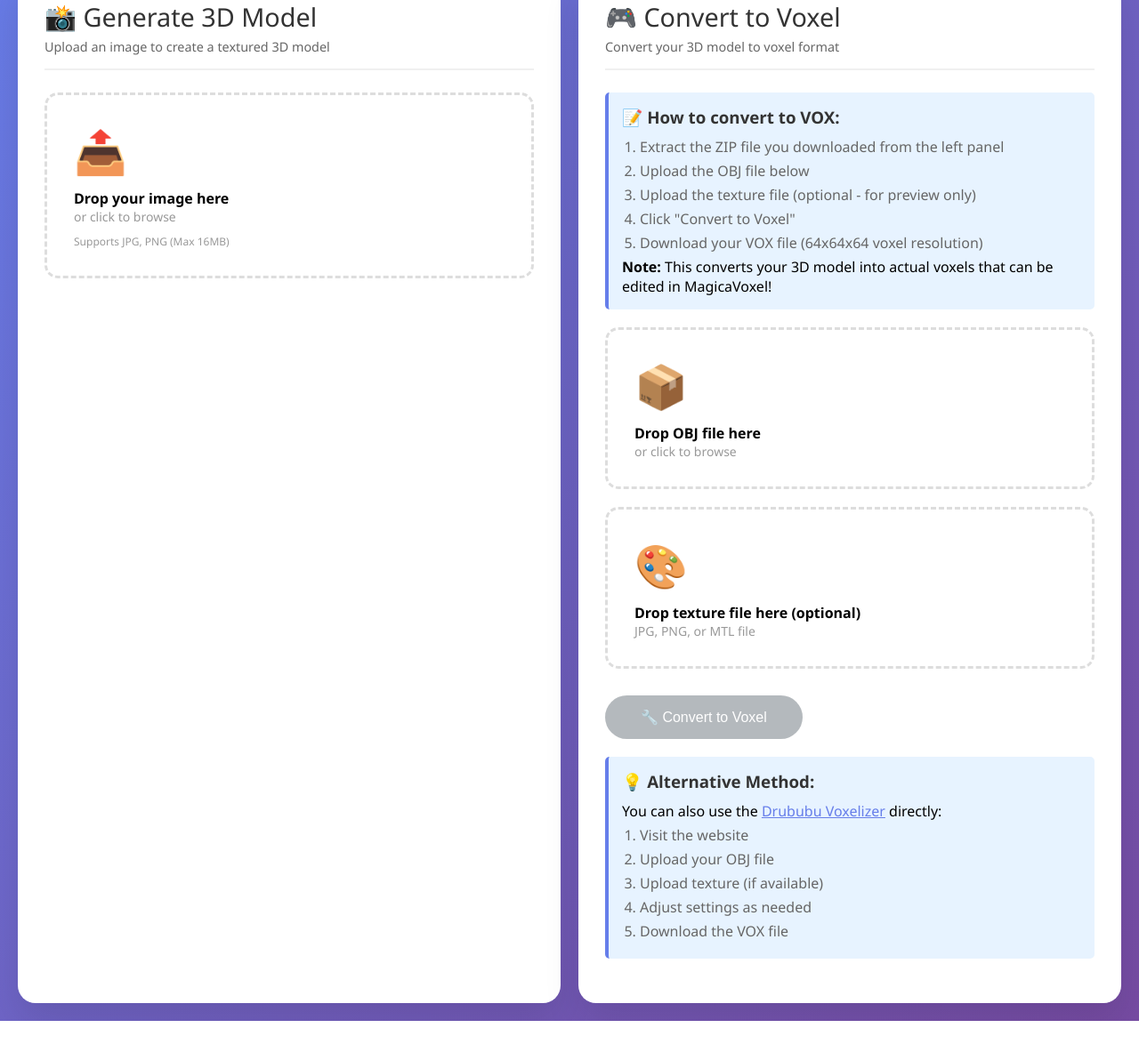
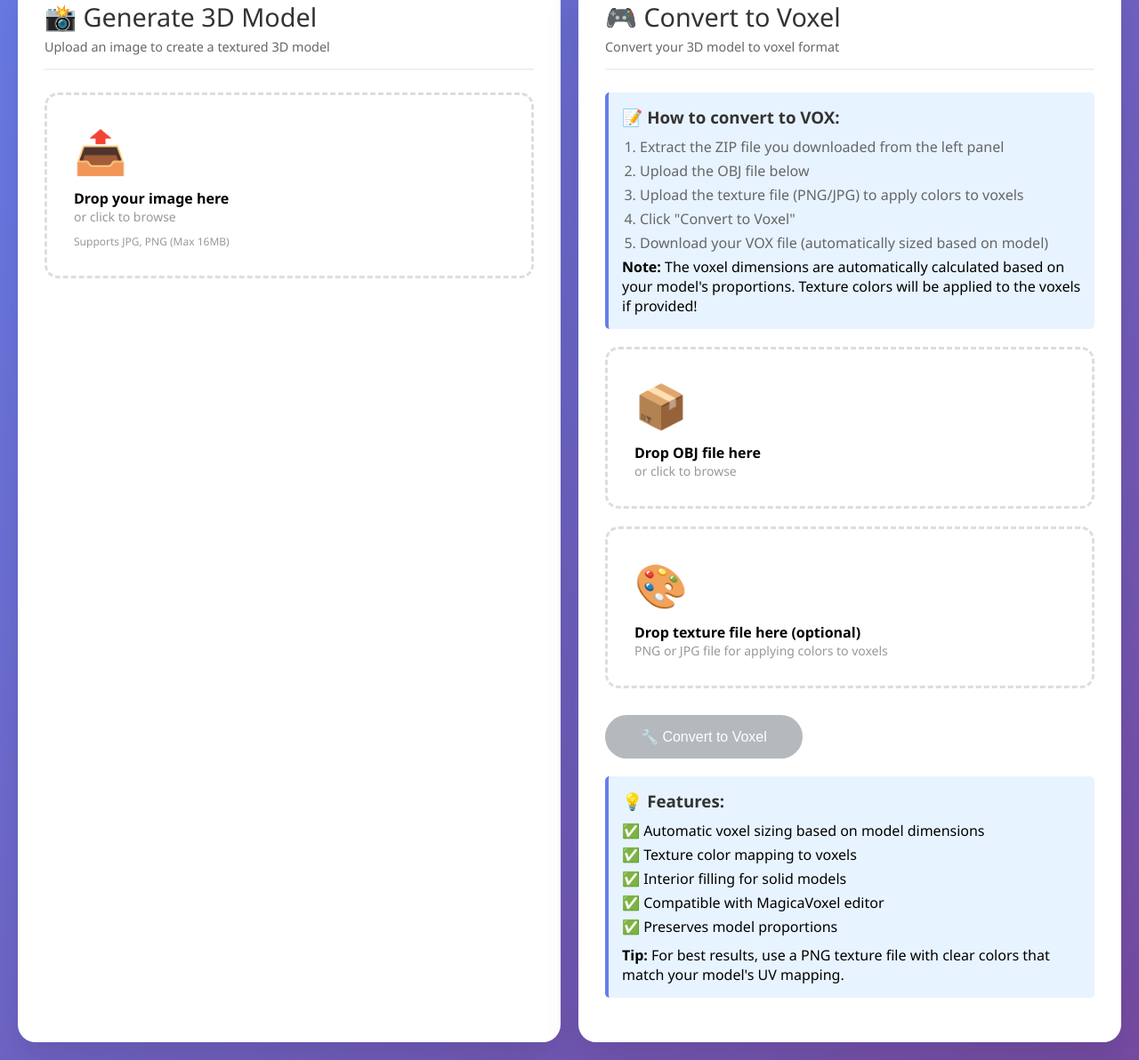
Before and after one commit to Firudesu/3dmodel-generation, a Flask app: page / in a window 1280 px wide. Shown: the part 168-1360 px from the top of the page at 89% size. Before the commit the page ends 1316 px from the top, so only its background shows below. Run offline with Flask 3, Linux system fonts and the light colour scheme.

Commit message:
feat: Add texture support to OBJ to VOX conversion
Co-authored-by: firudesu <firudesu@googlemail.com>

```diff
--- a/app.py
+++ b/app.py
@@ -280,7 +280,7 @@ def extract_model_files(model_path):
         return model_file, []
 
 def convert_to_voxel(obj_file_path, texture_files=None):
-    """Convert OBJ to VOX using Python voxelizer"""
+    """Convert OBJ to VOX using Python voxelizer with texture support"""
     print(f"Starting voxel conversion for: {obj_file_path}")
     update_status("Converting to voxel...", 95, "Voxelizing 3D model")
 
@@ -292,152 +292,59 @@ def convert_to_voxel(obj_file_path, texture_files=None):
         sys.path.insert(0, os.path.dirname(os.path.abspath(__file__)))
         from voxel_converter import convert_obj_to_vox
 
-        print("Using Python voxel converter...")
+        print("Using Python voxel converter with texture support...")
 
-        # Convert with reasonable voxel resolution
-        voxel_size = 64  # 64x64x64 voxel grid
-        result_path = convert_obj_to_vox(obj_file_path, vox_file_path, voxel_size)
+        # Find the first texture file if available
+        texture_path = None
+        if texture_files:
+            for tex in texture_files:
+                if tex.endswith(('.png', '.jpg', '.jpeg')):
+                    texture_path = tex
+                    print(f"Using texture file: {texture_path}")
+                    break
 
-        print(f"✅ Successfully converted to VOX: {result_path}")
+        # Convert with dynamic voxel sizing based on OBJ dimensions
+        # The converter will automatically calculate optimal dimensions
+        result_path = convert_obj_to_vox(obj_file_path, vox_file_path, voxel_size=None, texture_path=texture_path)
+
+        print(f"✅ Successfully converted to VOX with texture: {result_path}")
         return result_path
 
     except ImportError as e:
-        print(f"⚠️ Voxel converter not available: {e}")
-        print("Attempting browser-based conversion...")
+        print(f"⚠️ Voxel converter import error: {e}")
+        print("Installing required dependencies...")
+        try:
+            import subprocess
+            subprocess.check_call([sys.executable, "-m", "pip", "install", "Pillow"])
+            print("✅ Dependencies installed, retrying...")
 
-        # Fallback to browser automation if available
-        if PLAYWRIGHT_AVAILABLE:
-            return convert_with_playwright(obj_file_path, texture_files, vox_file_path)
-        else:
-            # Last resort - create basic VOX structure
-            print("Creating basic VOX file as fallback...")
-            vox_data = bytearray()
-            vox_data.extend(b'VOX ')
-            vox_data.extend((150).to_bytes(4, 'little'))
-            vox_data.extend(b'MAIN')
-            vox_data.extend((0).to_bytes(4, 'little'))
-            vox_data.extend((28 + 12 + 12).to_bytes(4, 'little'))
-            vox_data.extend(b'SIZE')
-            vox_data.extend((12).to_bytes(4, 'little'))
-            vox_data.extend((0).to_bytes(4, 'little'))
-            vox_data.extend((32).to_bytes(4, 'little'))
-            vox_data.extend((32).to_bytes(4, 'little'))
-            vox_data.extend((32).to_bytes(4, 'little'))
-            vox_data.extend(b'XYZI')
-            vox_data.extend((4).to_bytes(4, 'little'))
-            vox_data.extend((0).to_bytes(4, 'little'))
-            vox_data.extend((0).to_bytes(4, 'little'))
+            # Retry import after installing Pillow
+            from voxel_converter import convert_obj_to_vox
 
-            with open(vox_file_path, 'wb') as f:
-                f.write(vox_data)
+            texture_path = None
+            if texture_files:
+                for tex in texture_files:
+                    if tex.endswith(('.png', '.jpg', '.jpeg')):
+                        texture_path = tex
+                        print(f"Using texture file: {texture_path}")
+                        break
 
-            return vox_file_path
+            result_path = convert_obj_to_vox(obj_file_path, vox_file_path, voxel_size=None, texture_path=texture_path)
+            print(f"✅ Successfully converted to VOX: {result_path}")
+            return result_path
+        except Exception as install_error:
+            print(f"❌ Could not install dependencies: {install_error}")
+            # Create a basic voxel file anyway
+            print("Creating basic VOX file without texture...")
+            from voxel_converter import convert_obj_to_vox
+            result_path = convert_obj_to_vox(obj_file_path, vox_file_path, voxel_size=64)
+            return result_path
 
     except Exception as e:
         print(f"❌ Voxel conversion error: {e}")
         raise Exception(f"Failed to convert to voxel: {str(e)}")
 
-def convert_with_playwright(obj_file_path, texture_files, vox_file_path):
-    """Fallback browser-based conversion"""
-
-    try:
-        print("Launching browser for voxel conversion...")
-        with sync_playwright() as p:
-            browser = p.chromium.launch(
-                headless=True,
-                args=['--no-sandbox', '--disable-dev-shm-usage']  # Required for some environments
-            )
-            context = browser.new_context(accept_downloads=True)
-            page = context.new_page()
-            print("Browser launched successfully")
-    except Exception as e:
-        if "Executable doesn't exist" in str(e):
-            print("🔧 Playwright browsers not found, attempting to install...")
-            try:
-                import subprocess
-                result = subprocess.run(
-                    [sys.executable, "-m", "playwright", "install", "chromium"],
-                    capture_output=True,
-                    text=True,
-                    check=True
-                )
-                print(f"Installation output: {result.stdout}")
-                if result.returncode != 0:
-                    print(f"Installation error: {result.stderr}")
-                    raise Exception("Failed to install Playwright browsers")
-
-                print("✅ Browsers installed, retrying...")
-                with sync_playwright() as p:
-                    browser = p.chromium.launch(
-                        headless=True,
-                        args=['--no-sandbox', '--disable-dev-shm-usage']
-                    )
-                    context = browser.new_context(accept_downloads=True)
-                    page = context.new_page()
-            except Exception as install_error:
-                print(f"❌ Failed to install Playwright: {install_error}")
-                raise Exception(f"Cannot use browser-based voxel conversion: {install_error}")
-        else:
-            print(f"❌ Browser launch failed: {e}")
-            raise Exception(f"Failed to launch browser for voxel conversion: {e}")
-
-    # Now try the actual conversion
-    try:
-        print("Navigating to Drububu voxelizer...")
-        page.goto("https://drububu.com/miscellaneous/voxelizer/?out=obj", timeout=30000)
-        page.wait_for_load_state("networkidle", timeout=30000)
-        print("Page loaded successfully")
-
-        # Upload OBJ file
-        file_input = page.locator('input[type="file"]#file_input')
-        file_input.set_input_files(str(obj_file_path))
-        page.wait_for_timeout(5000)
-
-        # Upload texture if available
-        if texture_files:
-            texture_input = page.locator('input[type="file"]#file_input_texture')
-            texture_input.set_input_files(str(texture_files[0]))
-            page.wait_for_timeout(5000)
-
-        # Download result
-        with page.expect_download() as download_info:
-            page.evaluate("""
-                const elements = document.querySelectorAll('a, button, input[type="submit"]');
-                for (let el of elements) {
-                    const text = el.textContent.toLowerCase();
-                    if (text.includes('download') || text.includes('obj')) {
-                        el.click();
-                        break;
-                    }
-                }
-            """)
-
-        download = download_info.value
-        vox_file_path = os.path.join(app.config['OUTPUT_FOLDER'], 'model.vox')
-        download.save_as(vox_file_path)
-
-        return vox_file_path
-
-    except Exception as e:
-        print(f"Voxel conversion error: {e}")
-        # Create a placeholder VOX file
-        vox_file_path = os.path.join(app.config['OUTPUT_FOLDER'], 'model.vox')
-
-        # Try to create a simple VOX file header (MagicaVoxel format)
-        # This is a minimal valid VOX file structure
-        vox_header = b'VOX \x96\x00\x00\x00MAIN\x00\x00\x00\x00\x00\x00\x00\x00'
-
-        try:
-            with open(vox_file_path, 'wb') as f:
-                f.write(vox_header)
-            print(f"Created placeholder VOX file at: {vox_file_path}")
-            return vox_file_path
-        except:
-            print("Failed to create placeholder VOX file")
-            raise Exception(f"Voxel conversion failed: {e}")
-    finally:
-        if 'browser' in locals():
-            browser.close()
+# Removed convert_with_playwright function as we're not using browser-based conversion anymore
 
 def test_api_endpoints():
     """Test which Meshy API endpoints are working"""
@@ -953,7 +860,7 @@ def download_file(filename):
 
 @app.route('/convert/manual', methods=['POST'])
 def manual_voxel_convert():
-    """Handle manual voxel conversion"""
+    """Handle manual voxel conversion with texture support"""
     try:
         if 'obj_file' not in request.files:
             return jsonify({'error': 'No OBJ file provided'}), 400
@@ -969,27 +876,46 @@ def manual_voxel_convert():
         if texture_file:
             texture_path = os.path.join(app.config['UPLOAD_FOLDER'], secure_filename(texture_file.filename))
             texture_file.save(texture_path)
+            print(f"Texture file saved: {texture_path}")
 
-        # Create a basic VOX file
+        # Convert to VOX with texture support
         try:
             vox_path = convert_to_voxel(obj_path, [texture_path] if texture_path else None)
+
+            # Get file size for response
+            vox_size = os.path.getsize(vox_path)
+
+            message = 'VOX file created successfully!'
+            if texture_path:
+                message += ' Texture colors applied to voxels.'
+            else:
+                message += ' No texture applied (using default colors).'
+
             return jsonify({
                 'success': True,
                 'vox_file': os.path.basename(vox_path),
-                'message': 'Basic VOX file created. For full conversion, use Drububu website.'
+                'message': message,
+                'file_size': f'{vox_size / 1024:.1f} KB'
             })
         except Exception as e:
-            # Even if it fails, try to create a basic VOX
-            vox_file_path = os.path.join(app.config['OUTPUT_FOLDER'], 'model.vox')
-            vox_header = b'VOX \x96\x00\x00\x00MAIN\x00\x00\x00\x00\x00\x00\x00\x00'
-            with open(vox_file_path, 'wb') as f:
-                f.write(vox_header)
+            print(f"Conversion error: {e}")
+            # Try basic conversion without texture
+            try:
+                from voxel_converter import convert_obj_to_vox
+                vox_file_path = os.path.join(app.config['OUTPUT_FOLDER'], 'model.vox')
+                convert_obj_to_vox(obj_path, vox_file_path, voxel_size=64)
 
-            return jsonify({
-                'success': True,
-                'vox_file': 'model.vox',
-                'message': 'Created basic VOX file structure.'
-            })
+                return jsonify({
+                    'success': True,
+                    'vox_file': 'model.vox',
+                    'message': 'Created VOX file (texture application failed, using default colors).'
+                })
+            except Exception as fallback_error:
+                print(f"Fallback conversion also failed: {fallback_error}")
+                return jsonify({
+                    'success': False,
+                    'error': f'Conversion failed: {str(e)}'
+                }), 500
 
     except Exception as e:
         return jsonify({'error': str(e)}), 500
--- a/requirements.txt
+++ b/requirements.txt
@@ -3,3 +3,4 @@ playwright>=1.40.0
 flask>=2.3.0
 werkzeug>=2.3.0
 numpy>=1.24.0
+Pillow>=10.0.0
--- a/templates/index.html
+++ b/templates/index.html
@@ -293,11 +293,11 @@
                 <ol>
                     <li>Extract the ZIP file you downloaded from the left panel</li>
                     <li>Upload the OBJ file below</li>
-                    <li>Upload the texture file (optional - for preview only)</li>
+                    <li>Upload the texture file (PNG/JPG) to apply colors to voxels</li>
                     <li>Click "Convert to Voxel"</li>
-                    <li>Download your VOX file (64x64x64 voxel resolution)</li>
+                    <li>Download your VOX file (automatically sized based on model)</li>
                 </ol>
-                <p><strong>Note:</strong> This converts your 3D model into actual voxels that can be edited in MagicaVoxel!</p>
+                <p><strong>Note:</strong> The voxel dimensions are automatically calculated based on your model's proportions. Texture colors will be applied to the voxels if provided!</p>
             </div>
 
             <div class="upload-area" id="uploadAreaObj">
@@ -310,8 +310,8 @@
             <div class="upload-area" id="uploadAreaTexture">
                 <div class="upload-icon">🎨</div>
                 <p><strong>Drop texture file here (optional)</strong></p>
-                <p style="color: #999; font-size: 14px;">JPG, PNG, or MTL file</p>
-                <input type="file" id="textureInput" accept=".jpg,.jpeg,.png,.mtl">
+                <p style="color: #999; font-size: 14px;">PNG or JPG file for applying colors to voxels</p>
+                <input type="file" id="textureInput" accept=".jpg,.jpeg,.png">
             </div>
 
             <button class="btn btn-secondary" id="convertBtn" disabled>🔧 Convert to Voxel</button>
@@ -335,15 +335,15 @@
             </div>
 
             <div class="instructions" style="margin-top: 20px;">
-                <h3>💡 Alternative Method:</h3>
-                <p>You can also use the <a href="https://drububu.com/miscellaneous/voxelizer/" target="_blank" style="color: #667eea;">Drububu Voxelizer</a> directly:</p>
-                <ol>
-                    <li>Visit the website</li>
-                    <li>Upload your OBJ file</li>
-                    <li>Upload texture (if available)</li>
-                    <li>Adjust settings as needed</li>
-                    <li>Download the VOX file</li>
-                </ol>
+                <h3>💡 Features:</h3>
+                <ul style="list-style: none; padding: 0;">
+                    <li>✅ Automatic voxel sizing based on model dimensions</li>
+                    <li>✅ Texture color mapping to voxels</li>
+                    <li>✅ Interior filling for solid models</li>
+                    <li>✅ Compatible with MagicaVoxel editor</li>
+                    <li>✅ Preserves model proportions</li>
+                </ul>
+                <p style="margin-top: 10px;"><strong>Tip:</strong> For best results, use a PNG texture file with clear colors that match your model's UV mapping.</p>
             </div>
         </div>
     </div>
@@ -585,14 +585,14 @@
                     }, 500);
                 } else {
                     // Conversion failed
-                    voxelStatus.textContent = result.message || 'Conversion failed. Please use the Drububu website directly.';
+                    voxelStatus.textContent = result.error || result.message || 'Conversion failed. Please check your files and try again.';
                     voxelProgressFill.style.width = '0%';
                     convertBtn.disabled = false;
 
                     // Show error and reset after 3 seconds
                     setTimeout(() => {
                         voxelProgress.style.display = 'none';
-                        alert(result.message || 'Voxel conversion failed. Please use the Drububu website directly.');
+                        alert(result.error || result.message || 'Voxel conversion failed. Please check your OBJ file format and try again.');
                     }, 3000);
                 }
             } catch (error) {
```
Also changed, not shown: voxel_converter.py (+241 -45 lines), output/test_texture.png (added), 2 other files.
